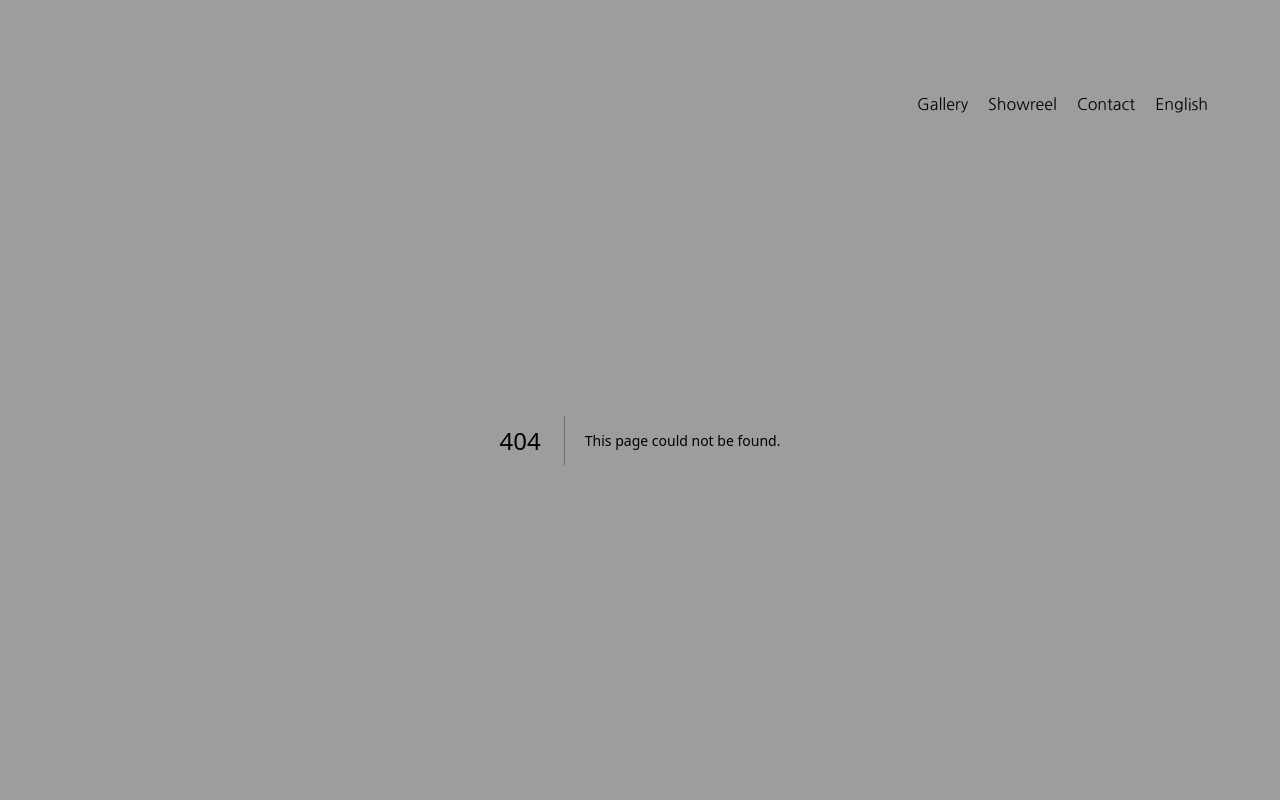
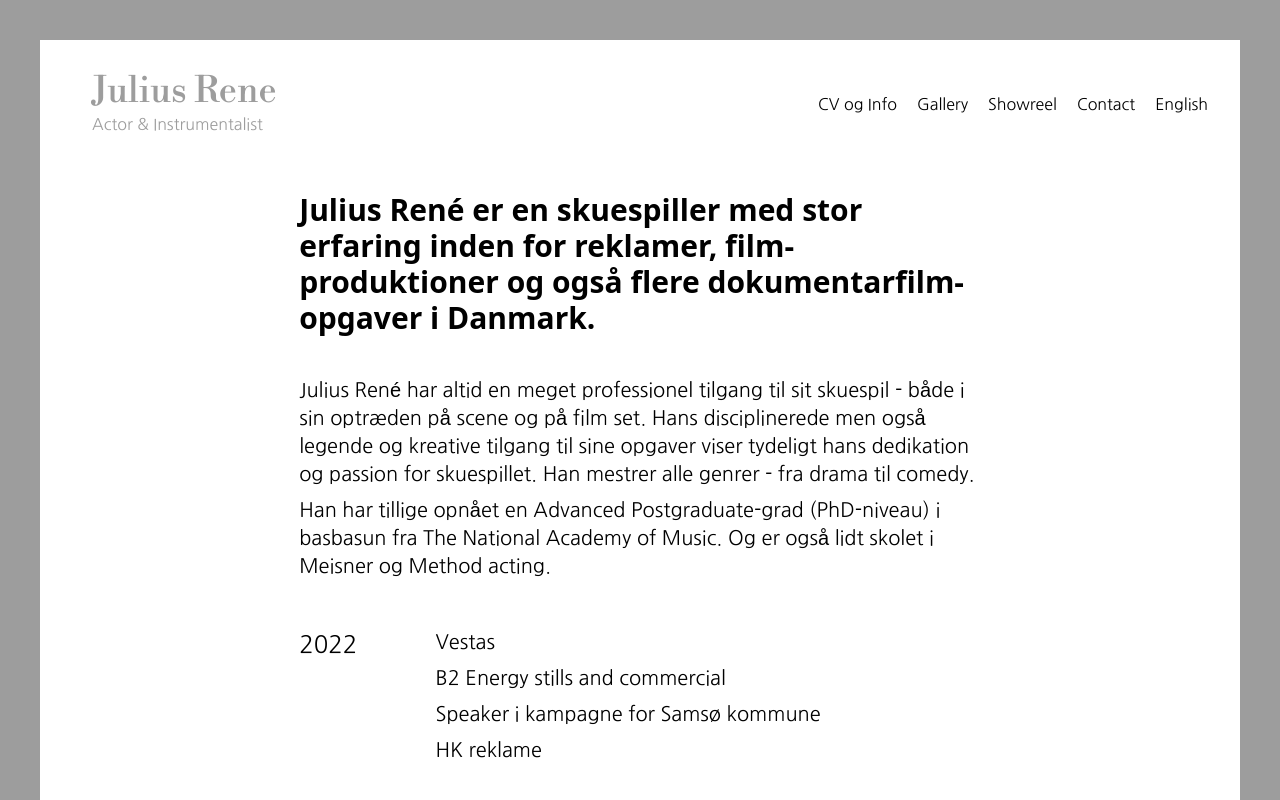
Before and after one commit to Claudiu-Ionel/rene-website, a Next.js app: page /PageCV in a window 1280 px wide. Before the commit this address had no page. Shown: the top 800 px of the page. Built offline with nearby package versions, Linux system fonts and the light colour scheme.

Commit message:
added PageCV and styled it

```diff
--- a/app/Components/Nav.js
+++ b/app/Components/Nav.js
@@ -7,6 +7,7 @@ import useMediaQuery from "../utils/useMediaQueries";
 export default function nav({ setSidebarOpen, sidebarOpen }) {
   const breakPoint = useMediaQuery(768);
   const links = [
+    { name: "CV og Info", href: "/PageCV" },
     { name: "Gallery", href: "/Gallery" },
     { name: "Showreel", href: "/Showreel" },
     { name: "Contact", href: "/Contact" },
--- /dev/null
+++ b/app/PageCV/page.js
@@ -0,0 +1,83 @@
+"use client";
+import { useState } from "react";
+import Experience from "../Components/Experience";
+import { experienceTimeline } from "../data/data";
+export default function PageCV() {
+  const [isClicked, setIsClicked] = useState(true);
+  return (
+    <div className="w-full bg-white px-8 py-6 h-fit flex flex-col sm:px-4 min-h-screen">
+      <div className="w-full bg-white px-8 py-6 h-[128px] md:hidden"></div>
+      <article className="w-full bg-white flex flex-col items-center">
+        <h1 className="text-3xl mb-10 w-[60%] font-semibold md:w-full md:pt-10 md:px-9 sm:px-2 sm:text-2xl">
+          Julius René er en skuespiller med stor erfaring inden for reklamer
+          <span className="sm:hidden">
+            , film-produktioner og også flere dokumentarfilm-opgaver i Danmark.
+          </span>
+        </h1>
+        {/* Autobiography text section: */}
+        <section className="w-[60%] lg:w-[90%] mb-10 font-secondary">
+          <div
+            className={
+              "[&>p]:mb-2 [&>p]:text-xl" + (isClicked ? " block" : " hidden")
+            }
+          >
+            <p>
+              Julius René har altid en meget professionel tilgang til sit
+              skuespil - både i sin optræden på scene og på film set.{" "}
+              <span className="sm:hidden">
+                Hans disciplinerede men også legende og kreative tilgang til
+                sine opgaver viser tydeligt hans dedikation og passion for
+                skuespillet. Han mestrer alle genrer - fra drama til comedy.
+              </span>
+            </p>
+            <p className="sm:hidden">
+              Han har tillige opnået en Advanced Postgraduate-grad (PhD-niveau)
+              i basbasun fra The National Academy of Music. Og er også lidt
+              skolet i Meisner og Method acting.
+            </p>
+          </div>
+          <div
+            className={
+              "[&>p]:mb-2 [&>p]:text-xl" + (isClicked ? " hidden" : " block")
+            }
+          >
+            <p>
+              Julius René is an actor with extensive experience in commercials,
+              film productions and also several documentary projects in Denmark.
+              He has also appeared in worldwide series - eg Borgen 4.
+            </p>
+            <p>
+              Julius René always has a very professional approach to his acting
+              - both in his performance on stage and on film. His disciplined
+              but also playful and creative approach to his tasks clearly shows
+              his dedication and passion for acting. He masters all genres -
+              from drama to comedy.
+            </p>
+            <p>
+              He also holds an Advanced Postgraduate degree (PhD level) in bass
+              trombone from The National Academy of Music. And is also a little
+              schooled in Meisner and Method acting.
+            </p>
+          </div>
+        </section>
+
+        {/* The projects timeline: */}
+
+        <section className="w-[60%] lg:w-[90%]">
+          {experienceTimeline.map(({ year, projects }) => (
+            <div className="w-full flex mb-10 lg:flex-col">
+              <h3 className="text-2xl w-[20%] font-secondary md:mb-4">
+                {year}
+              </h3>
+              <div className="w-[80%] font-secondary [&>p]:mb-2 [&>p]:text-xl ">
+                {projects.map((project) => (
+                  <p>{project}</p>
+                ))}
+              </div>
+            </div>
+          ))}
+        </section>
+      </article>
+    </div>
+  );
+}
--- a/app/Showreel/page.js
+++ b/app/Showreel/page.js
@@ -15,7 +15,7 @@ export default function Showreel() {
         />
       )}
       <div className="w-full bg-white px-8 py-6 h-fit flex flex-col sm:px-4">
-        <div className="w-full bg-white px-8 py-6 md:hidden"></div>
+        <div className="w-full bg-white px-8 py-6 h-[128px] md:hidden"></div>
         <div className="title flex flex-col justify-center h-fit w-full py-12 px-6">
           <h1 className="text-3xl mb-4 text-center font-bold">
             Here is my Showreel
```
